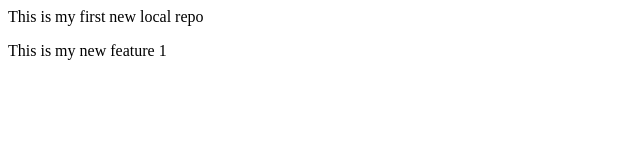
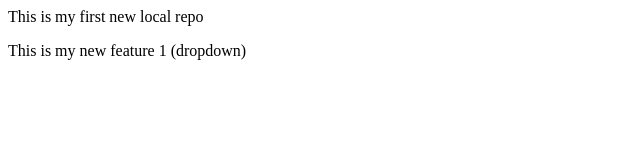
Before and after one commit to ankitjindal9404/mylocalrepo, a plain HTML site: page index.html in a window 1280 px wide. Shown: the full height of the page, 0-640 px from the left. Drawn offline with Linux system fonts and the light colour scheme.

```diff
--- a/index.html
+++ b/index.html
@@ -1,2 +1,2 @@
 <p>This is my first new local repo</p>
-<p>This is my new feature 1</p>
+<p>This is my new feature 1 (dropdown)</p>
```
